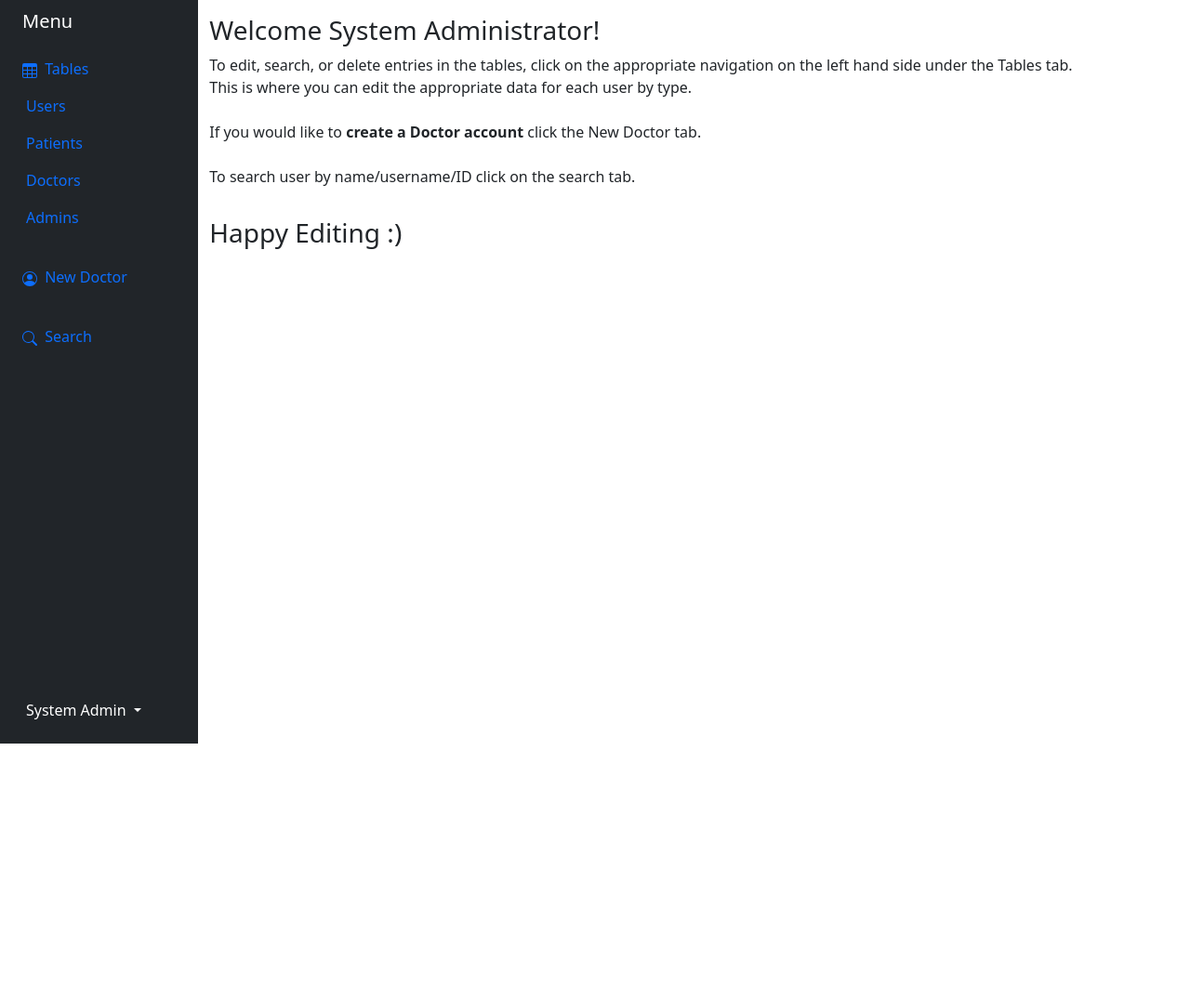
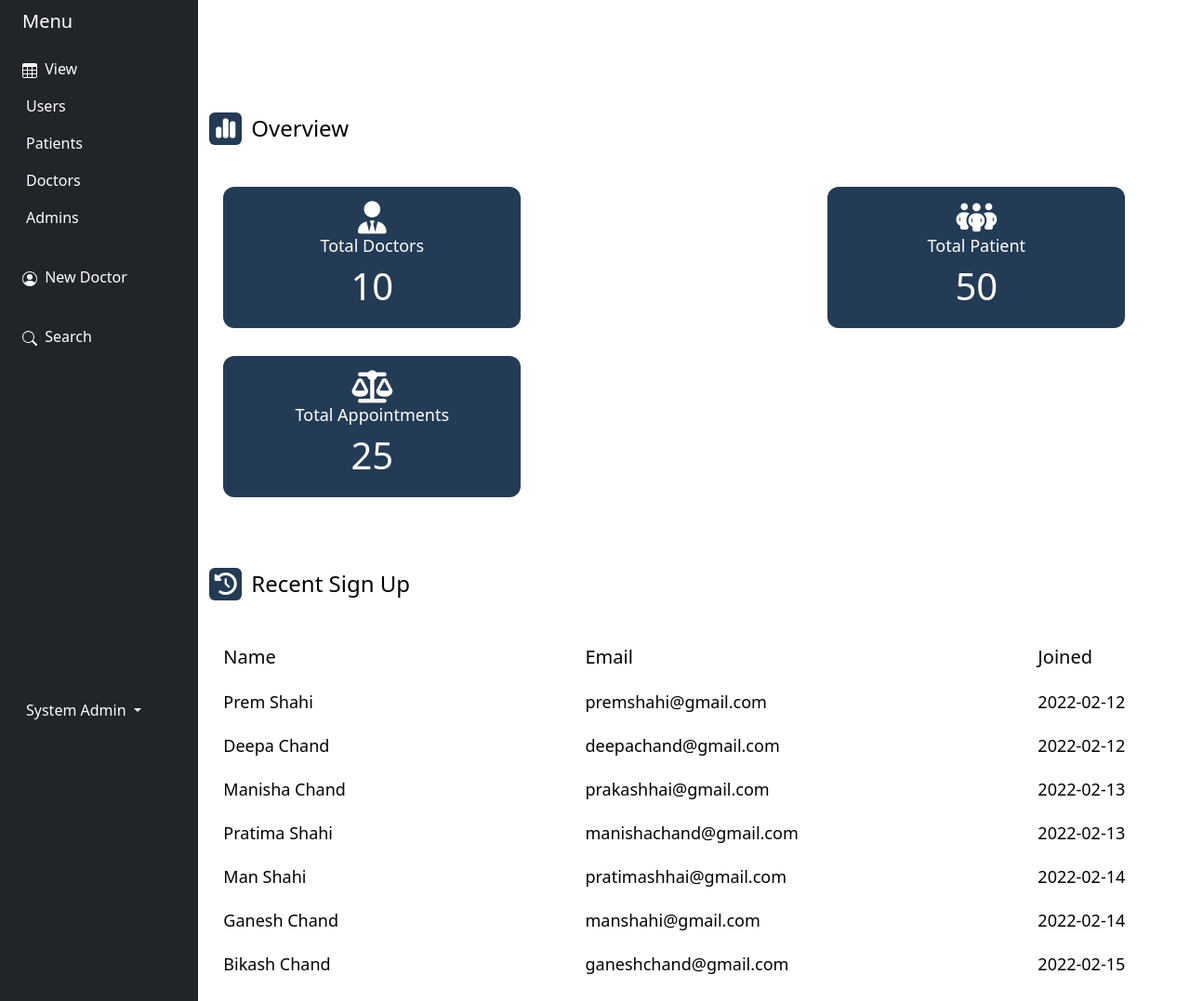
Before and after one commit to AbdrrahimDahmani/Cabinet-Gynecologue, a PHP site: page /SystemAdminView/systemAdminPortalHome.php in a window 1280 px wide. Shown: the whole page at 93% size. Before the commit the page ends 800 px from the top, so only its background shows below. Run offline with PHP 8.4, Linux system fonts and the light colour scheme; a user stored in the database is signed in; some libraries are stand-ins or nearby versions.

Commit message:
admin pannel updated

```diff
--- a/SystemAdminView/sideNavBar.php
+++ b/SystemAdminView/sideNavBar.php
@@ -12,31 +12,35 @@
 <body>
     <div class="row flex-nowrap">
         <div class="col-auto col-md-3 col-xl-2 px-sm-2 px-0 bg-dark">
-            <div class="d-flex flex-column align-items-center align-items-sm-start px-3 pt-2 text-white min-vh-100">
+            <div class="d-flex flex-column align-items-center align-items-sm-start px-3 pt-2 min-vh-100">
                 <a href="systemAdminPortalHome.php" class="d-flex align-items-center pb-3 mb-md-0 me-md-auto text-white text-decoration-none">
                     <span class="fs-5 d-none d-sm-inline">Menu</span>
                 </a>
                 <ul class="nav nav-pills flex-column mb-sm-auto mb-0 align-items-center align-items-sm-start" id="menu">
                     <li>
-                        <a href="#submenu1" data-bs-toggle="collapse" class="nav-link px-0 align-middle">
+                        <a href="#submenu1" data-bs-toggle="collapse" class="nav-link px-0 align-middle text-white">
                             <svg xmlns="http://www.w3.org/2000/svg" width="16" height="16" fill="currentColor" class="bi bi-table" viewBox="0 0 16 16">
                                 <path d="M0 2a2 2 0 0 1 2-2h12a2 2 0 0 1 2 2v12a2 2 0 0 1-2 2H2a2 2 0 0 1-2-2V2zm15 2h-4v3h4V4zm0 4h-4v3h4V8zm0 4h-4v3h3a1 1 0 0 0 1-1v-2zm-5 3v-3H6v3h4zm-5 0v-3H1v2a1 1 0 0 0 1 1h3zm-4-4h4V8H1v3zm0-4h4V4H1v3zm5-3v3h4V4H6zm4 4H6v3h4V8z" />
                             </svg>
-                            <span class="ms-1 d-none d-sm-inline">Tables</span> </a>
+                            <span class="ms-1 d-none d-sm-inline">View</span> </a>
                         <ul class="collapse show nav flex-column ms-1" id="submenu1" data-bs-parent="#menu">
                             <li class="w-100">
-                                <a href="usersTableEditDelete.php" class="nav-link px-0"> <span class="d-none d-sm-inline">Users</span>
+                                <a href="usersTableEditDelete.php" class="nav-link px-0 text-white">
+                                     <span class="d-none d-sm-inline">Users</span>
                                 </a>
                             </li>
                             <li class="w-100">
-                                <a href="patientsTableEditDelete.php" class="nav-link px-0"> <span class="d-none d-sm-inline">Patients</span>
+                                <a href="patientsTableEditDelete.php" class="nav-link px-0 text-white">
+                                    <span class="d-none d-sm-inline">Patients</span>
                                 </a>
                             </li>
                             <li>
-                                <a href="doctorsTableEditDelete.php" class="nav-link px-0"> <span class="d-none d-sm-inline">Doctors</span></a>
+                                <a href="doctorsTableEditDelete.php" class="nav-link px-0 text-white">
+                                    <span class="d-none d-sm-inline">Doctors</span></a>
                             </li>
                             <li>
-                                <a href="adminsTableEditDelete.php" class="nav-link px-0"> <span class="d-none d-sm-inline">Admins</span>
+                                <a href="adminsTableEditDelete.php" class="nav-link px-0 text-white">
+                                     <span class="d-none d-sm-inline">Admins</span>
                                 </a>
                             </li>
                         </ul>
@@ -45,7 +49,7 @@
                         &ensp;
                     </li>
                     <li>
-                        <a href="newDoctor.php" class="nav-link px-0 align-middle">
+                        <a href="newDoctor.php" class="nav-link px-0 align-middle text-white">
                             <svg xmlns="http://www.w3.org/2000/svg" width="16" height="16" fill="currentColor" class="bi bi-person-circle" viewBox="0 0 16 16">
                                 <path d="M11 6a3 3 0 1 1-6 0 3 3 0 0 1 6 0z" />
                                 <path fill-rule="evenodd" d="M0 8a8 8 0 1 1 16 0A8 8 0 0 1 0 8zm8-7a7 7 0 0 0-5.468 11.37C3.242 11.226 4.805 10 8 10s4.757 1.225 5.468 2.37A7 7 0 0 0 8 1z" />
@@ -56,7 +60,7 @@
                         &ensp;
                     </li>
                     <li>
-                        <a href="search.php" class="nav-link px-0 align-middle">
+                        <a href="search.php" class="nav-link px-0 align-middle text-white">
                             <svg xmlns="http://www.w3.org/2000/svg" width="16" height="16" fill="currentColor" class="bi bi-search" viewBox="0 0 16 16">
                                 <path d="M11.742 10.344a6.5 6.5 0 1 0-1.397 1.398h-.001c.03.04.062.078.098.115l3.85 3.85a1 1 0 0 0 1.415-1.414l-3.85-3.85a1.007 1.007 0 0 0-.115-.1zM12 6.5a5.5 5.5 0 1 1-11 0 5.5 5.5 0 0 1 11 0z" />
                             </svg>
--- a/SystemAdminView/systemAdminPortalHome.php
+++ b/SystemAdminView/systemAdminPortalHome.php
@@ -1,46 +1,97 @@
 <!DOCTYPE html>
 <html lang="en">
+  <head>
+    <meta charset="UTF-8" />
+    <meta http-equiv="X-UA-Compatible" content="IE=edge" />
+    <meta name="viewport" content="width=device-width, initial-scale=1.0" />
+    <title>Home</title>
 
-<head>
-    <meta charset="UTF-8">
-    <meta http-equiv="X-UA-Compatible" content="IE=edge">
-    <meta name="viewport" content="width=device-width, initial-scale=1.0">
-    <title>Home</title>
-    <link href="https://cdn.jsdelivr.net/npm/bootstrap@5.2.2/dist/css/bootstrap.min.css" rel="stylesheet"
-        integrity="sha384-Zenh87qX5JnK2Jl0vWa8Ck2rdkQ2Bzep5IDxbcnCeuOxjzrPF/et3URy9Bv1WTRi" crossorigin="anonymous">
-    <link rel="stylesheet" href="../style.css">
-</head>
+    <link rel="stylesheet" href="../style.css" />
+    <link
+      rel="stylesheet"
+      href="https://cdnjs.cloudflare.com/ajax/libs/font-awesome/6.2.1/css/all.min.css"
+    />
+    <link rel="stylesheet" href="../style/admin.css" />
+  </head>
 
-<body>
+  <body>
     <?php include "../checkSignedIn.php" ?>
     <div class="container-fluid">
-        <?php include "sideNavBar.php" ?>
+      <?php include "sideNavBar.php" ?>
+      <section class="dashboard">
+        <div class="dash-content">
+          <div class="overview">
+            <div class="title">
+              <i class="fa-solid fa-chart-simple"></i>
+              <span class="text">Overview</span>
+            </div>
 
-        <!-- this is where the views go?? -->
-        <div class="col py-3">
-            <h3>Welcome System Administrator!</h3>
+            <div class="boxes">
+              <div class="box box1">
+                <i class="fa-solid fa-user-tie"></i>
+                <span class="text">Total Doctors</span>
+                <span class="number">10</span>
+              </div>
+              <div class="box box2">
+                <i class="fa-solid fa-people-group"></i>
+                <span class="text">Total Patient</span>
+                <span class="number">50</span>
+              </div>
+              <div class="box box3">
+                <i class="fa-solid fa-scale-balanced"></i>
+                <span class="text">Total Appointments</span>
+                <span class="number">25</span>
+              </div>
+            </div>
+          </div>
 
-            <p>
-                To edit, search, or delete entries in the tables, click on the appropriate navigation on the left hand side under
-                the Tables tab. <br>
-                This is where you can edit the appropriate data for each user by type.
+          <div class="activity">
+            <div class="title">
+              <i class="fa-solid fa-clock-rotate-left"></i>
+              <span class="text">Recent Sign Up</span>
+            </div>
 
-                <br><br>
-                If you would like to <b>create a Doctor account</b> click the New Doctor tab.
-
-                <br><br>
-                To search user by name/username/ID click on the search tab.
-            </p>
-
-            <h3 class="col py-3">Happy Editing :)</h3>
-
+            <div class="activity-data">
+              <div class="data">
+                <span class="data-title">Name</span>
+                <span class="data-list">Prem Shahi</span>
+                <span class="data-list">Deepa Chand</span>
+                <span class="data-list">Manisha Chand</span>
+                <span class="data-list">Pratima Shahi</span>
+                <span class="data-list">Man Shahi</span>
+                <span class="data-list">Ganesh Chand</span>
+                <span class="data-list">Bikash Chand</span>
+              </div>
+              <div class="data">
+                <span class="data-title">Email</span>
+                <span class="data-list">premshahi@gmail.com</span>
+                <span class="data-list">deepachand@gmail.com</span>
+                <span class="data-list">prakashhai@gmail.com</span>
+                <span class="data-list">manishachand@gmail.com</span>
+                <span class="data-list">pratimashhai@gmail.com</span>
+                <span class="data-list">manshahi@gmail.com</span>
+                <span class="data-list">ganeshchand@gmail.com</span>
+              </div>
+              <div class="data">
+                <span class="data-title">Joined</span>
+                <span class="data-list">2022-02-12</span>
+                <span class="data-list">2022-02-12</span>
+                <span class="data-list">2022-02-13</span>
+                <span class="data-list">2022-02-13</span>
+                <span class="data-list">2022-02-14</span>
+                <span class="data-list">2022-02-14</span>
+                <span class="data-list">2022-02-15</span>
+              </div>
+            </div>
+          </div>
         </div>
-    </div>
+      </section>
     </div>
 
-    <script src="https://cdn.jsdelivr.net/npm/bootstrap@5.2.2/dist/js/bootstrap.bundle.min.js"
-        integrity="sha384-OERcA2EqjJCMA+/3y+gxIOqMEjwtxJY7qPCqsdltbNJuaOe923+mo//f6V8Qbsw3"
-        crossorigin="anonymous"></script>
-</body>
-
+    <script
+      src="https://cdn.jsdelivr.net/npm/bootstrap@5.2.2/dist/js/bootstrap.bundle.min.js"
+      integrity="sha384-OERcA2EqjJCMA+/3y+gxIOqMEjwtxJY7qPCqsdltbNJuaOe923+mo//f6V8Qbsw3"
+      crossorigin="anonymous"
+    ></script>
+  </body>
 </html>
--- a/index.php
+++ b/index.php
@@ -104,7 +104,7 @@
         <div class="screen-body-item">
           <div class="app-form">
             <div class="app-form-group">
-              <input class="app-form-control" placeholder="NAME" value="Krisantus Wanandi">
+              <input class="app-form-control" placeholder="NAME">
             </div>
             <div class="app-form-group">
               <input class="app-form-control" placeholder="EMAIL">
--- /dev/null
+++ b/style/admin.css
@@ -0,0 +1,114 @@
+/* ===== Google Font Import - Poppins ===== */
+@import url('https://fonts.googleapis.com/css2?family=Poppins:wght@200;300;400;500;600&display=swap');
+:root {
+  /* ===== Colors ===== */
+  --primary-color: #243b55;
+  --panel-color: #fff;
+  --text-color: #000;
+  --black-light-color: #707070;
+  --border-color: #e6e5e5;
+  --toggle-color: #ddd;
+  --title-icon-color: #fff;
+
+  /* ====== Transition ====== */
+  --tran-05: all 0.5s ease;
+  --tran-03: all 0.3s ease;
+  --tran-03: all 0.2s ease;
+}
+
+.dashboard {
+  position: relative;
+
+  background-color: var(--panel-color);
+  min-height: 100vh;
+  width: 80% !important;
+  padding: 10px 14px;
+  transition: var(--tran-05);
+}
+.dashboard .dash-content {
+  padding-top: 50px;
+}
+.dash-content .title {
+  display: flex;
+  align-items: center;
+  margin: 60px 0 30px 0;
+}
+.dash-content .title i {
+  position: relative;
+  height: 35px;
+  width: 35px;
+  background-color: var(--primary-color);
+  border-radius: 6px;
+  color: var(--title-icon-color);
+  display: flex;
+  align-items: center;
+  justify-content: center;
+  font-size: 24px;
+}
+.dash-content .title .text {
+  font-size: 24px;
+  font-weight: 500;
+  color: var(--text-color);
+  margin-left: 10px;
+}
+.dash-content .boxes {
+  display: flex;
+  align-items: center;
+  justify-content: space-between;
+  flex-wrap: wrap;
+}
+.dash-content .boxes .box {
+  display: flex;
+
+  flex-direction: column;
+  align-items: center;
+  border-radius: 12px;
+  width: 20rem;
+  margin: 15px;
+  padding: 15px 20px;
+  background-color: var(--primary-color);
+  transition: var(--tran-05);
+}
+.boxes .box i {
+  font-size: 35px;
+  color: #fff;
+}
+.boxes .box .text {
+  white-space: nowrap;
+  font-size: 18px;
+  font-weight: 500;
+  color: #fff;
+}
+.boxes .box .number {
+  font-size: 40px;
+  font-weight: 500;
+  color: #fff;
+}
+
+.dash-content .activity .activity-data {
+  display: flex;
+  align-items: center;
+  justify-content: space-between;
+  width: 100%;
+  padding: 1rem 0;
+}
+.activity .activity-data {
+  display: flex;
+}
+.activity-data .data {
+  display: flex;
+  flex-direction: column;
+  margin: 0 15px;
+}
+.activity-data .data-title {
+  font-size: 20px;
+  font-weight: 500;
+  color: var(--text-color);
+}
+.activity-data .data .data-list {
+  font-size: 18px;
+  font-weight: 400;
+  margin-top: 20px;
+  white-space: nowrap;
+  color: var(--text-color);
+}
```
